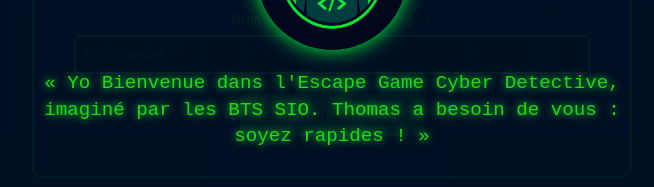
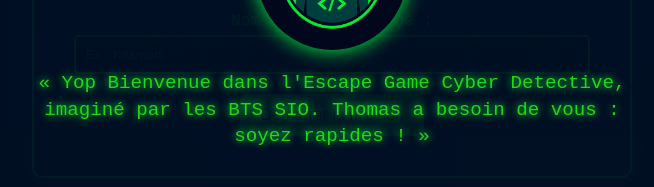
Before and after one commit to noachuut/EscapeGame, a plain HTML site: page frontend/index.html in a window 1280 px wide. Shown: the part 375-562 px from the top of the page, 308-962 px from the left. Drawn offline with Linux system fonts and the light colour scheme.

Commit message:
test CI/CD #2

```diff
--- a/frontend/index.html
+++ b/frontend/index.html
@@ -132,7 +132,7 @@
 
   <div id="intro-overlay">
   <img src="assets/logo.png" alt="Logo Cyber Detective" id="intro-logo">
-  <p id="intro-text">« Yo Bienvenue dans l'Escape Game Cyber Detective,<br>
+  <p id="intro-text">« Yop Bienvenue dans l'Escape Game Cyber Detective,<br>
   imaginé par les BTS SIO. Thomas a besoin de vous : soyez rapides ! »</p>
   </div>
 
```
